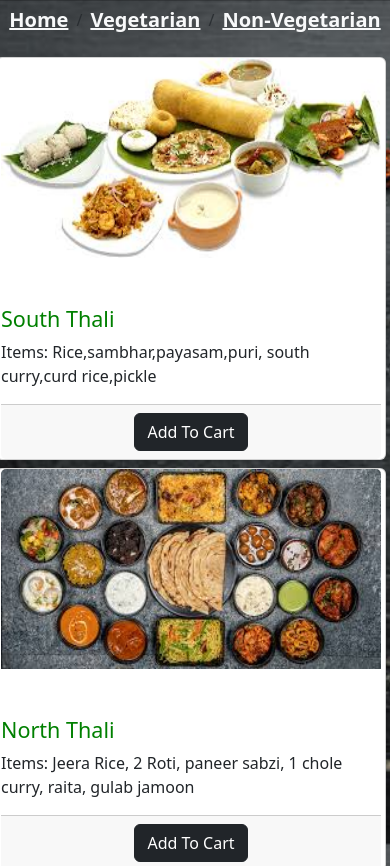
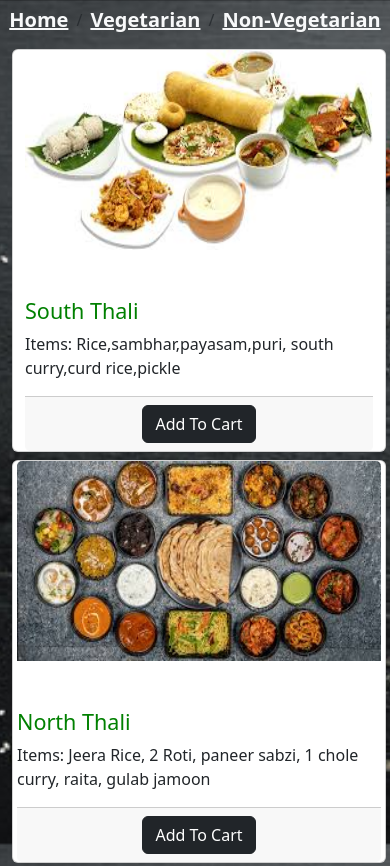
Before and after one commit to superwife95/mommy-s_kitchen, a plain HTML site: page menu.html in a window 390 px wide. Shown: the top 866 px of the page. Drawn offline with nearby package versions, Linux system fonts and the light colour scheme.

Commit message:
made items responsive

```diff
--- a/menu.html
+++ b/menu.html
@@ -27,8 +27,8 @@
             </ul>
            </header>
            <main>
-                <div class="row justify-content-center" id="vegItems">
-                    <div class="card col-md-3 col-lg-3 col-sm-5 g-2 me-2">
+                <div class="row justify-content-center ms-1" id="vegItems">
+                    <div class="card col-sm-5 col-md-3 col-lg-3 me-2">
                         <img src="images/carousel2.jpeg" class="card-img-top card_image">
                         <p class="card-body">
                             <h4 class="card-title">
```
